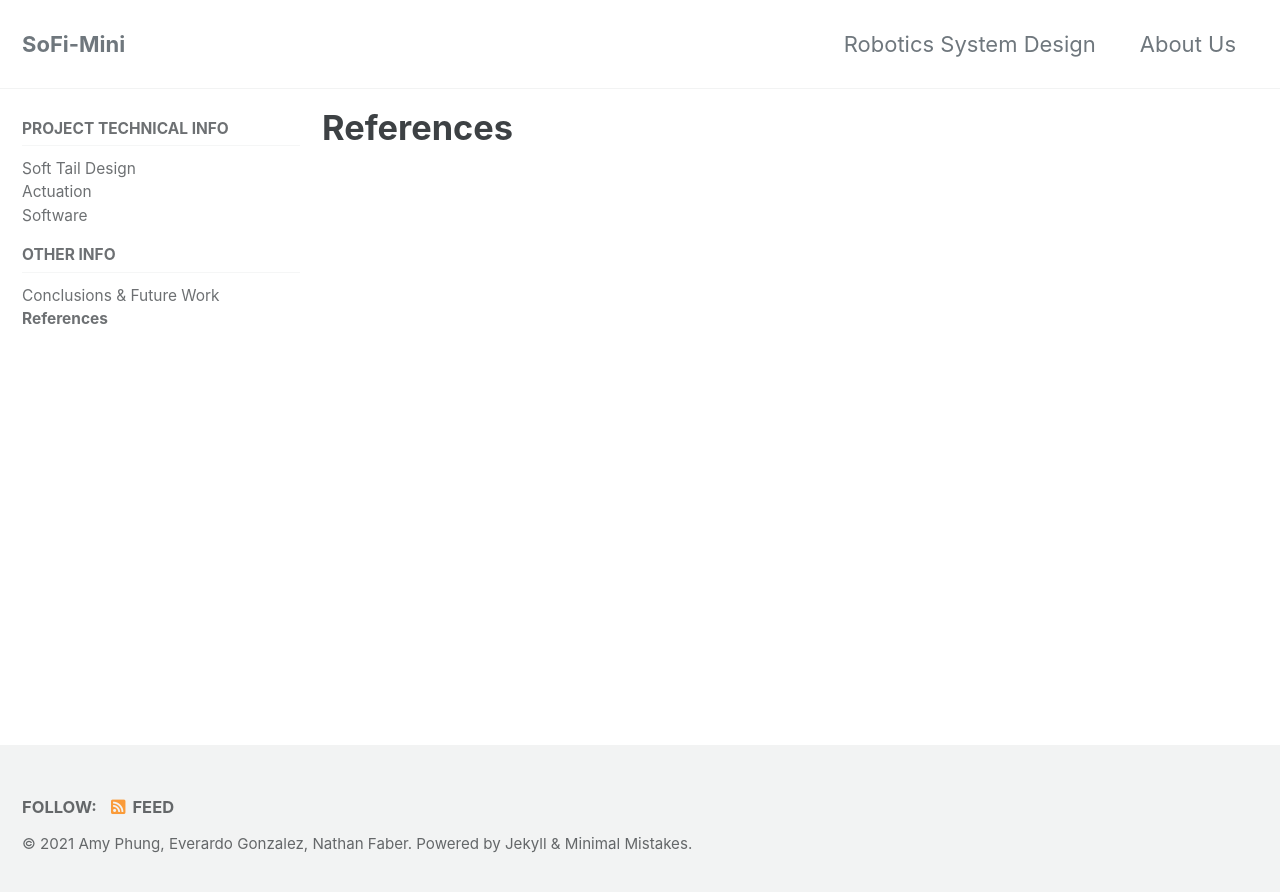
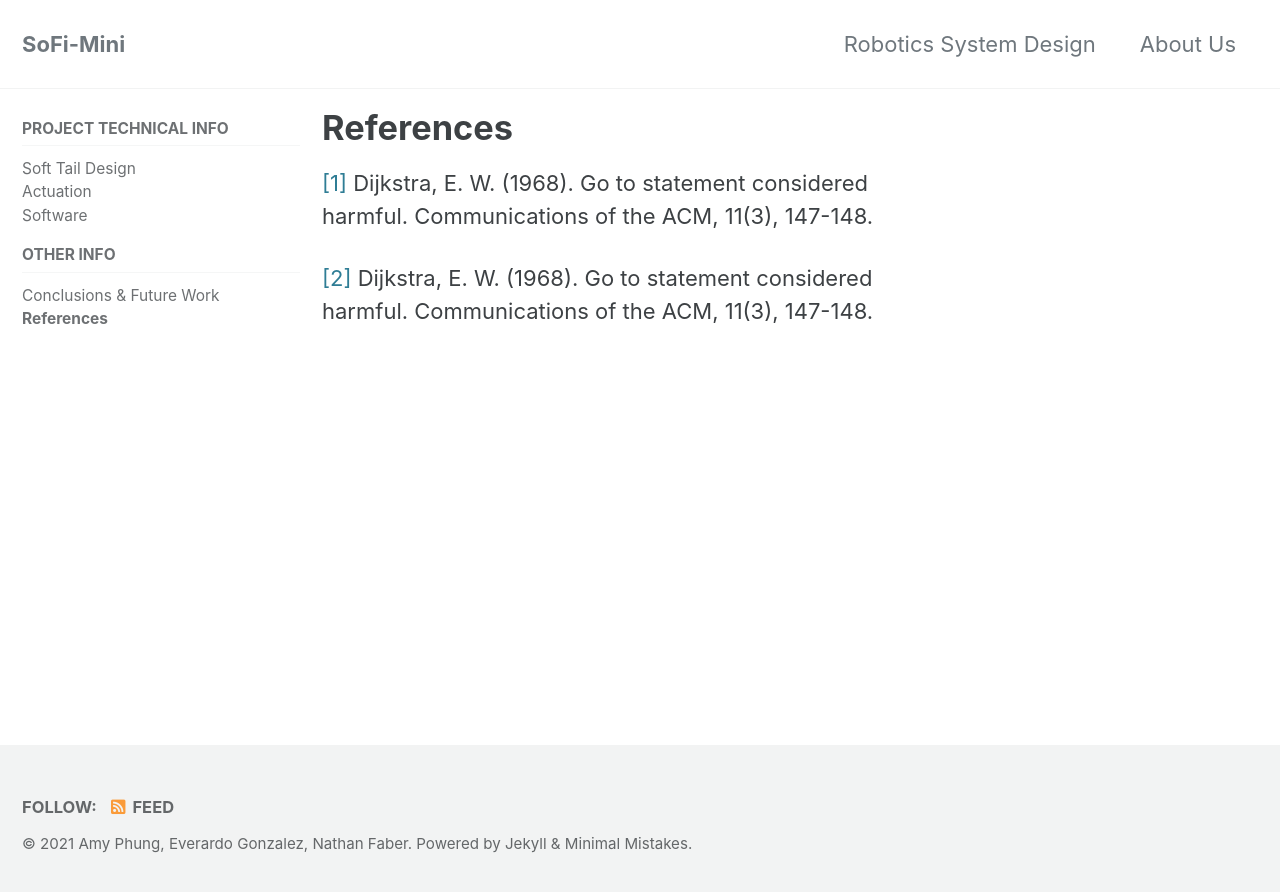
Before and after one commit to AmyPhung/robo_fish, a Jekyll site: the page built from _pages/references.md, in a window 1280 px wide. Shown: the top 892 px of the page. Built offline with Jekyll 4.4.1, drawn with Linux system fonts in a browser that asks for light colours; cached includes are drawn as plain includes.

Commit message:
Create reference formatting example

```diff
--- a/_pages/references.md
+++ b/_pages/references.md
@@ -5,3 +5,13 @@
 sidebar:
   nav: "docs"
 ---
+
+<a id="1">[1]</a>
+Dijkstra, E. W. (1968).
+Go to statement considered harmful.
+Communications of the ACM, 11(3), 147-148.
+
+<a id="2">[2]</a>
+Dijkstra, E. W. (1968).
+Go to statement considered harmful.
+Communications of the ACM, 11(3), 147-148.
```
Also changed, not shown: _pages/subsys-actuate.md (+8 -0 lines), _pages/sys-design.md (+1 -0 lines).
